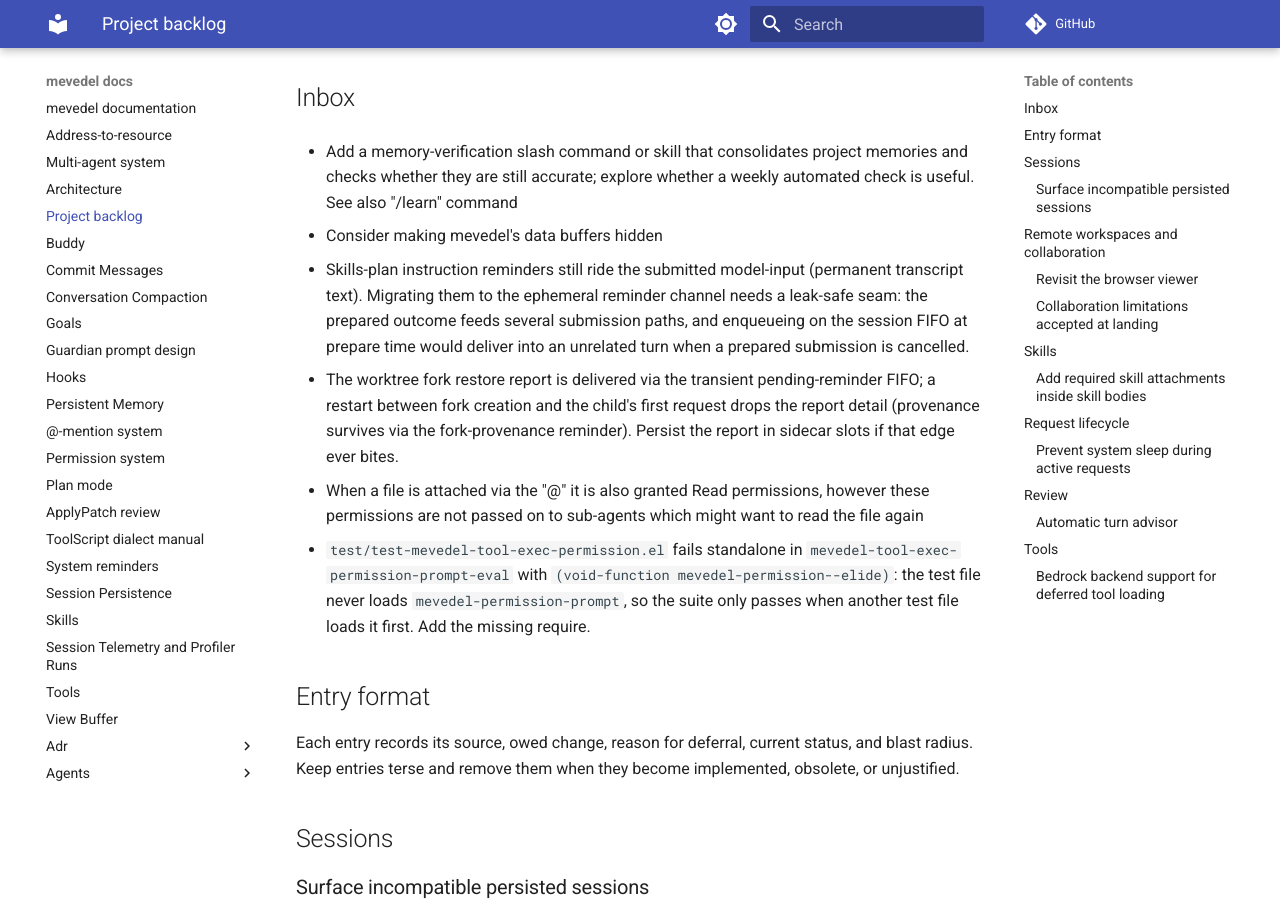
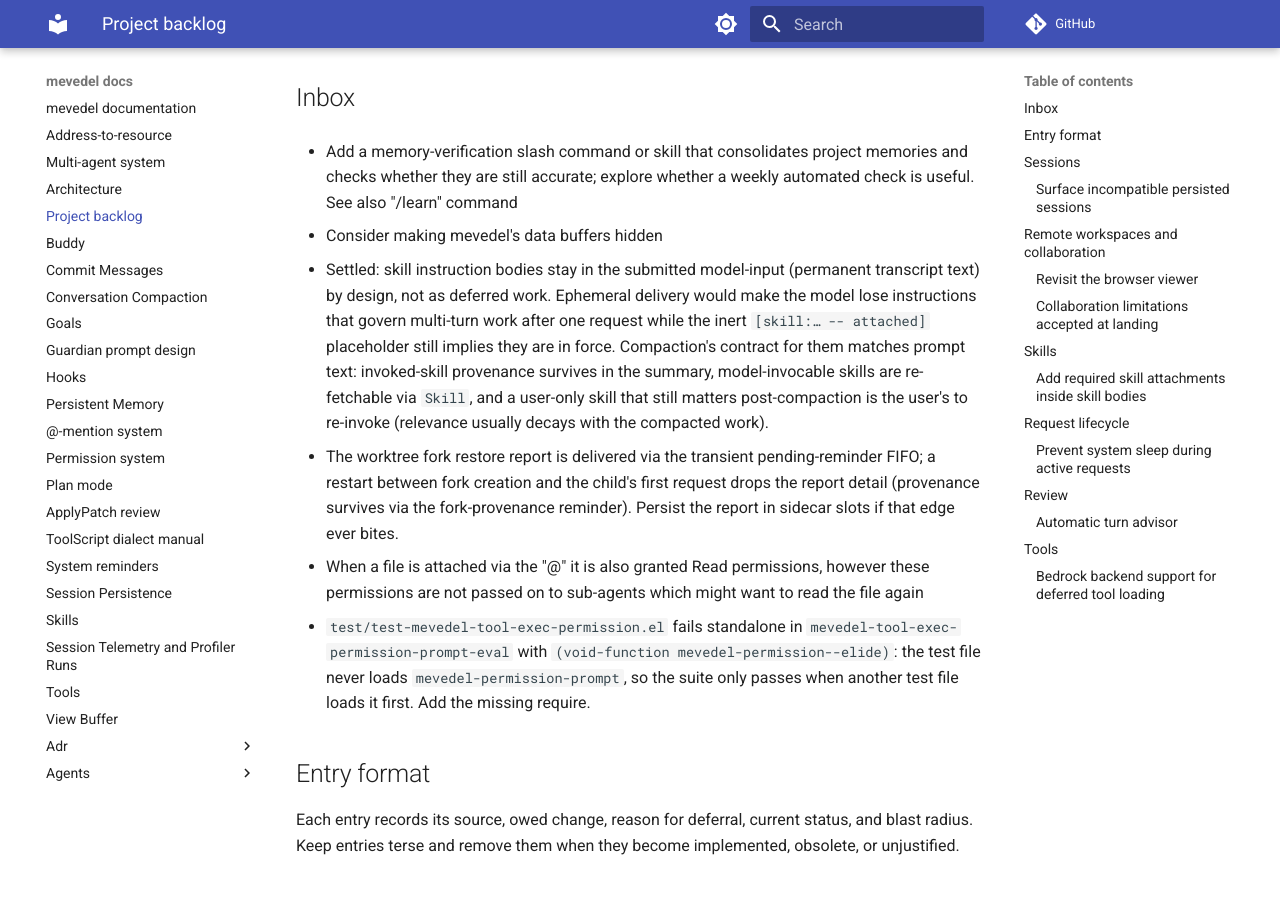
Before and after one commit to FrauH0lle/mevedel, an MkDocs documentation site: the page built from docs/backlog.md, in a window 1280 px wide and 900 px high, scrolled down 1407 px. Built offline with MkDocs 1.6.1 and Material for MkDocs 9.7.7, drawn with Linux system fonts in a browser that asks for light colours; comment, search, counter and statistics services are not loaded.

Commit message:
fix(compact): Re-arm the plan reference after main-session compaction
A plain accepted-plan implementation (no Goal) reaches the model
through the implementation prompt and the one-shot plan-reference
reminder -- and an in-session compaction could summarize away both the
prompt's full plan text and the reminder's earlier delivery, leaving a
binding plan the model can no longer name. Main-session compaction now
resets the reminder's fired mark via mevedel-reminders-reset-fired, so
the reference re-fires once with the plan artifact address; its trigger
still gates on an accepted plan, keeping the reset inert otherwise.

An active Goal never had this gap: its system-prompt context
regenerates the binding plan address every request. The backlog entry
on skill instruction permanence is closed as a settled decision with
the compaction rationale.

```diff
--- a/docs/backlog.md
+++ b/docs/backlog.md
@@ -66,12 +66,15 @@ recommends those elements while leaving Codex room to choose the next action.
   weekly automated check is useful. See also "/learn" command
 
 - Consider making mevedel's data buffers hidden
-- Skills-plan instruction reminders still ride the submitted model-input
-  (permanent transcript text). Migrating them to the ephemeral reminder
-  channel needs a leak-safe seam: the prepared outcome feeds several
-  submission paths, and enqueueing on the session FIFO at prepare time
-  would deliver into an unrelated turn when a prepared submission is
-  cancelled.
+- Settled: skill instruction bodies stay in the submitted model-input
+  (permanent transcript text) by design, not as deferred work. Ephemeral
+  delivery would make the model lose instructions that govern multi-turn
+  work after one request while the inert `[skill:… -- attached]`
+  placeholder still implies they are in force. Compaction's contract for
+  them matches prompt text: invoked-skill provenance survives in the
+  summary, model-invocable skills are re-fetchable via `Skill`, and a
+  user-only skill that still matters post-compaction is the user's to
+  re-invoke (relevance usually decays with the compacted work).
 - The worktree fork restore report is delivered via the transient
   pending-reminder FIFO; a restart between fork creation and the child's
   first request drops the report detail (provenance survives via the
```
Also changed, not shown: docs/reminders.md (+7 -2 lines), 4 other files.
